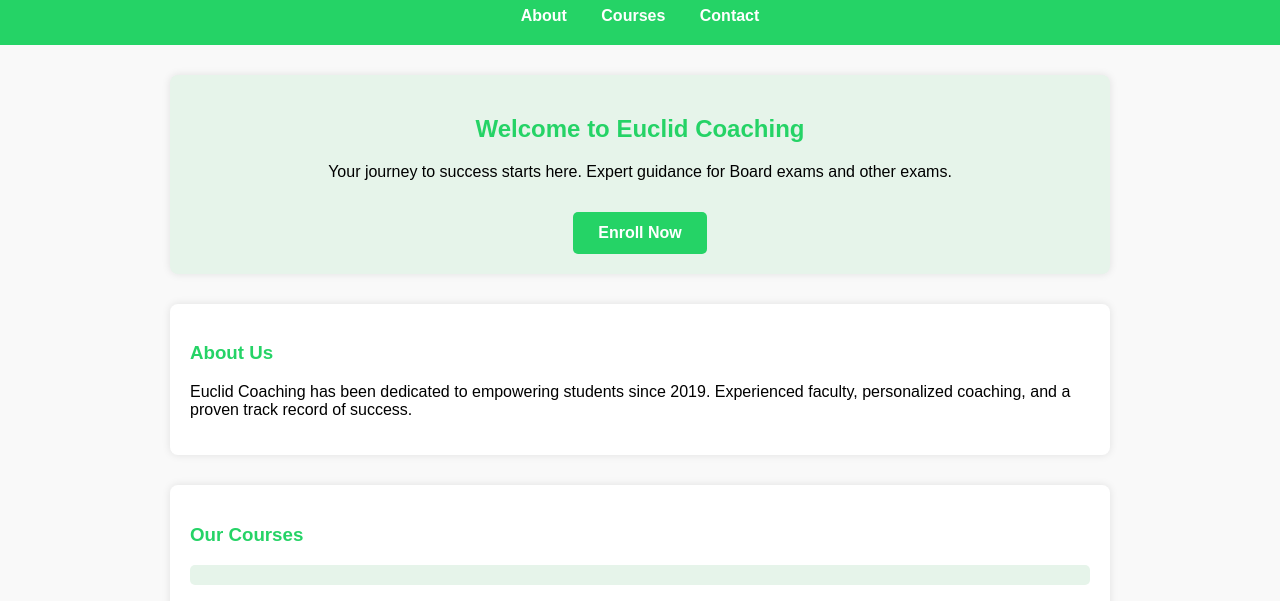
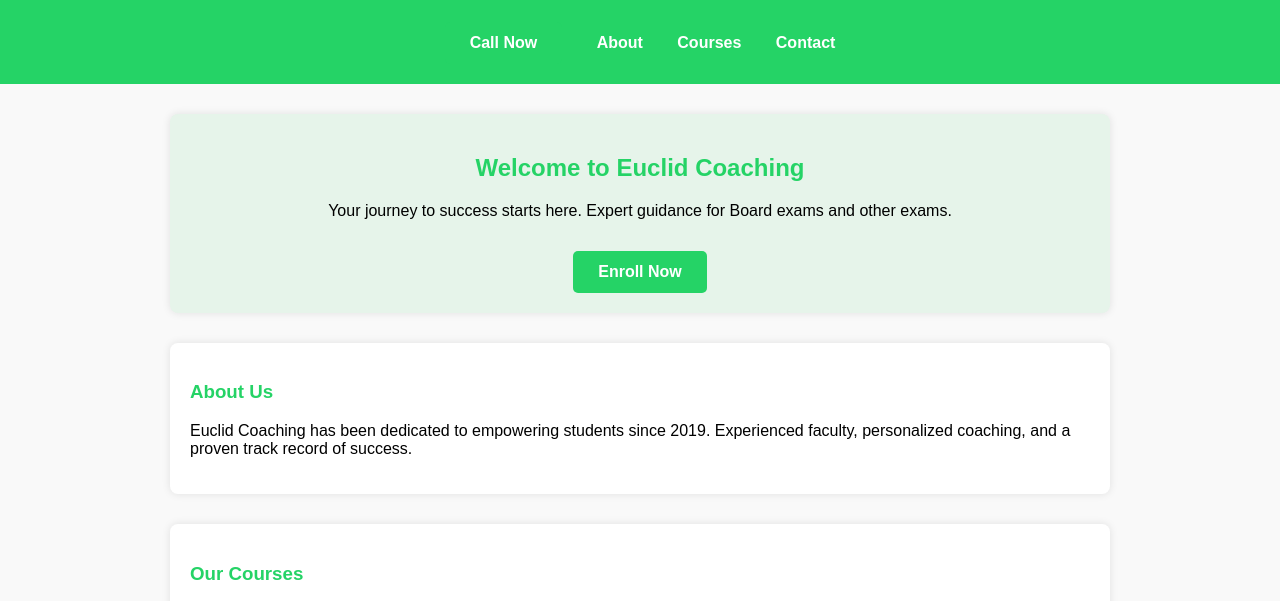
Before and after one commit to rdfromsarkho/My-website-, a plain HTML site: page index.html in a window 1280 px wide. Shown: the part 93-694 px from the top of the page. Drawn offline with Linux system fonts and the light colour scheme.

Commit message:
Update index.html

```diff
--- a/index.html
+++ b/index.html
@@ -47,7 +47,7 @@
 
 <header>
   <h1>Euclid Coaching</h1>
-  <nav>
+  <nav><a href="tel:+919977692271" class="btn">Call Now</a>
     <a href="#about">About</a>
     <a href="#courses">Courses</a>
     <a href="#contact">Contact</a>
```
